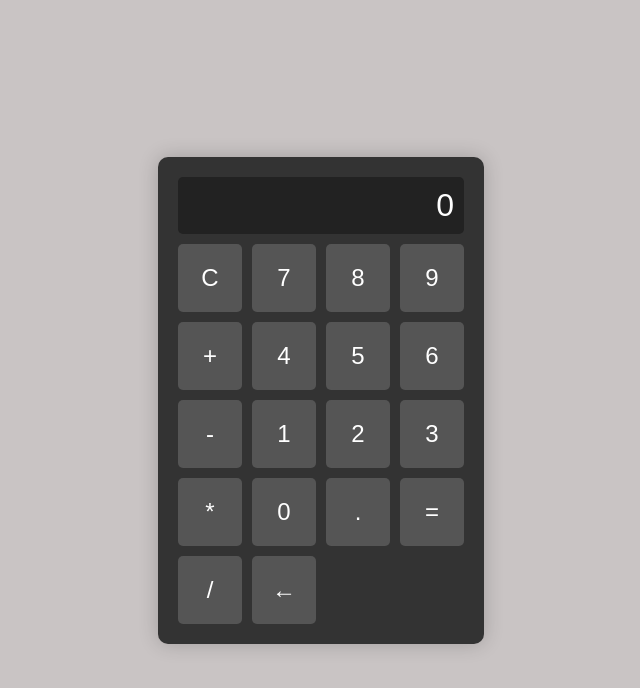
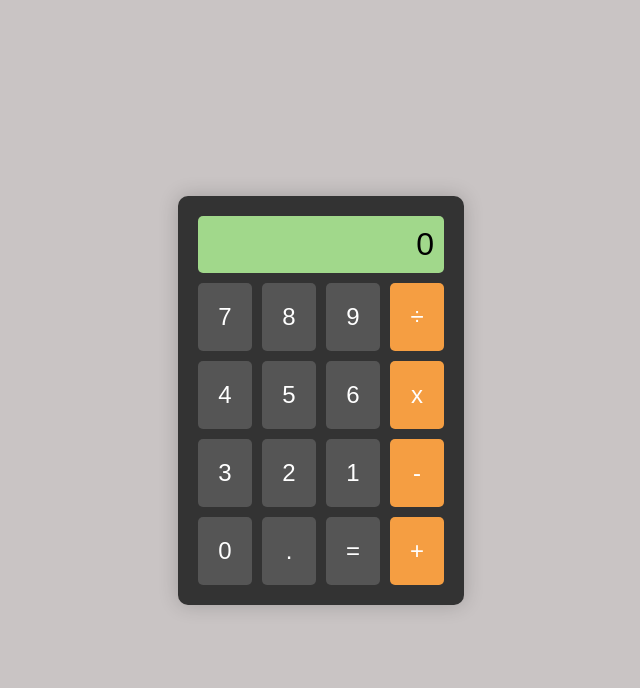
Before and after one commit to Misa100/CodeAlpha_Calculator, a plain HTML site: page index.html in a window 1280 px wide. Shown: the whole page, without its empty margins (319-959 px from the left). Drawn offline with Linux system fonts and the light colour scheme.

Commit message:
fix : design Ui/Ux

```diff
--- a/index.html
+++ b/index.html
@@ -10,24 +10,25 @@
     <div class="calculator">
         <div class="display" id="display">0</div>
         <div class="buttons">
-            <button onclick="clearDisplay()">C</button>
             <button onclick="appendNumber('7')">7</button>
             <button onclick="appendNumber('8')">8</button>
             <button onclick="appendNumber('9')">9</button>
-            <button onclick="chooseOperator('+')">+</button>
+            <button onclick="chooseOperator('/')">÷</button>
+
             <button onclick="appendNumber('4')">4</button>
             <button onclick="appendNumber('5')">5</button>
             <button onclick="appendNumber('6')">6</button>
+            <button onclick="chooseOperator('*')">x</button>
+
+            <button onclick="appendNumber('3')">3</button>
+            <button onclick="appendNumber('2')">2</button>
+            <button onclick="appendNumber('1')">1</button>
             <button onclick="chooseOperator('-')">-</button>
-            <button onclick="appendNumber('1')">1</button>
-            <button onclick="appendNumber('2')">2</button>
-            <button onclick="appendNumber('3')">3</button>
-            <button onclick="chooseOperator('*')">*</button>
+
             <button onclick="appendNumber('0')">0</button>
             <button onclick="appendNumber('.')">.</button>
             <button onclick="calculate()">=</button>
-            <button onclick="chooseOperator('/')">/</button>
-            <button onclick="deleteLast()">←</button>
+            <button onclick="chooseOperator('+')">+</button>
         </div>
     </div>
     <script src="script.js"></script>
--- a/style.css
+++ b/style.css
@@ -16,8 +16,8 @@ body {
 }
 
 .display {
-    background-color: #222;
-    color: white;
+    background-color: #a1d88b;
+    color: black;
     text-align: right;
     padding: 10px;
     font-size: 2em;
@@ -48,3 +48,15 @@ button:hover {
 button:active {
     background-color: #999;
 }
+
+button:nth-child(4n) {
+    background-color: #f59e42;
+}
+
+button:nth-child(4n):hover {
+    background-color: #f7b367;
+}
+
+button:nth-child(4n):active {
+    background-color: #d8872d;
+}
```
